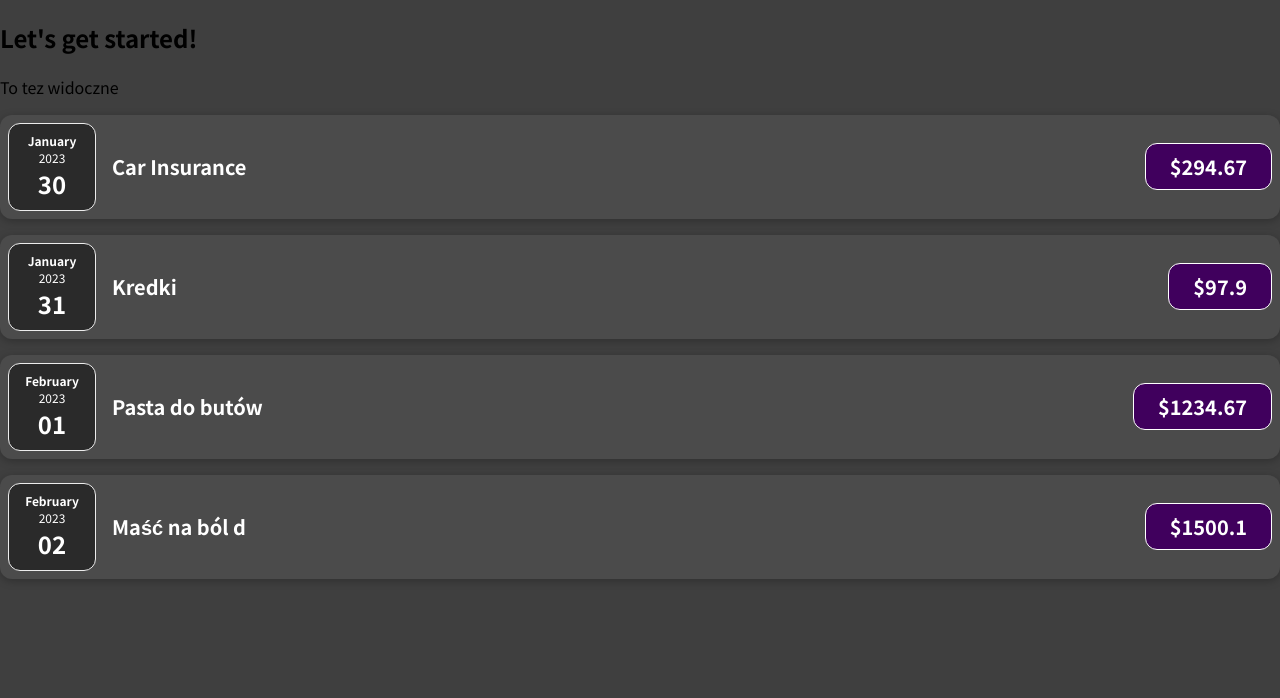
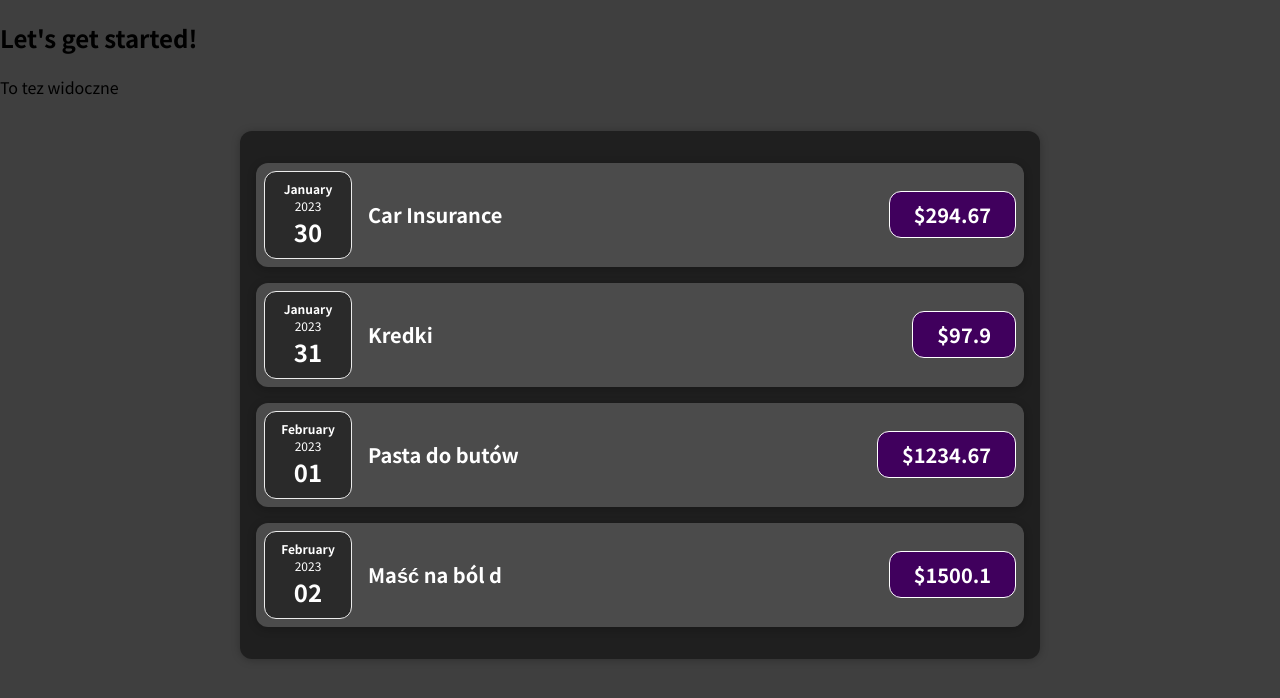
Before and after one commit to neertoon/learn-react, a JavaScript app: page / in a window 1280 px wide. Shown: the top 698 px of the page. Built offline with nearby package versions, Linux system fonts and the light colour scheme.

Commit message:
Przeniesienie listy wydatków do osobnego komponentu

```diff
--- a/src/App.js
+++ b/src/App.js
@@ -1,4 +1,5 @@
-import ExpenseItem from "./components/ExpenseItem";
+
+import Expenses from "./components/Expenses";
 
 function App() {
   const expenses = [
@@ -12,10 +13,7 @@
     <div>
       <h2>Let's get started!</h2>
       <span>To tez widoczne</span>
-      <ExpenseItem title={expenses[0].title} amount={expenses[0].amount} date={expenses[0].date}></ExpenseItem>
-      <ExpenseItem title={expenses[1].title} amount={expenses[1].amount} date={expenses[1].date}></ExpenseItem>
-      <ExpenseItem title={expenses[2].title} amount={expenses[2].amount} date={expenses[2].date}></ExpenseItem>
-      <ExpenseItem title={expenses[3].title} amount={expenses[3].amount} date={expenses[3].date}></ExpenseItem>
+      <Expenses items={expenses}></Expenses>
     </div>
   );
 }
--- /dev/null
+++ b/src/components/Expenses.css
@@ -0,0 +1,9 @@
+.expenses {
+  padding: 1rem;
+  background-color: rgb(31, 31, 31);
+  margin: 2rem auto;
+  width: 50rem;
+  max-width: 95%;
+  border-radius: 12px;
+  box-shadow: 0 1px 8px rgba(0, 0, 0, 0.25);
+}
--- /dev/null
+++ b/src/components/Expenses.js
@@ -0,0 +1,17 @@
+import "./Expenses.css";
+import ExpenseItem from "./ExpenseItem";
+
+function Expenses(props) {
+  let expenses = props.items;
+
+  return (
+    <div className="expenses">
+      <ExpenseItem title={expenses[0].title} amount={expenses[0].amount} date={expenses[0].date}></ExpenseItem>
+      <ExpenseItem title={expenses[1].title} amount={expenses[1].amount} date={expenses[1].date}></ExpenseItem>
+      <ExpenseItem title={expenses[2].title} amount={expenses[2].amount} date={expenses[2].date}></ExpenseItem>
+      <ExpenseItem title={expenses[3].title} amount={expenses[3].amount} date={expenses[3].date}></ExpenseItem>
+    </div>
+  );
+}
+
+export default Expenses;
```
